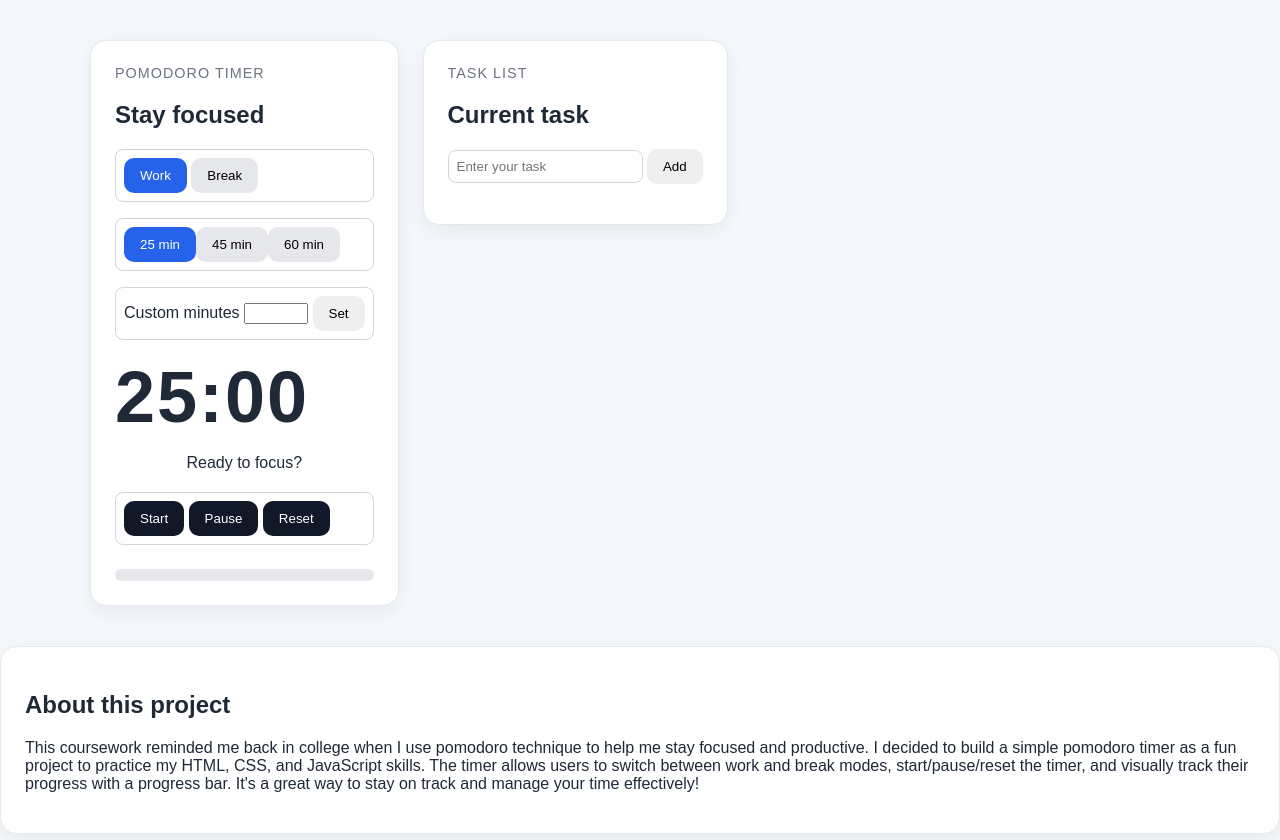
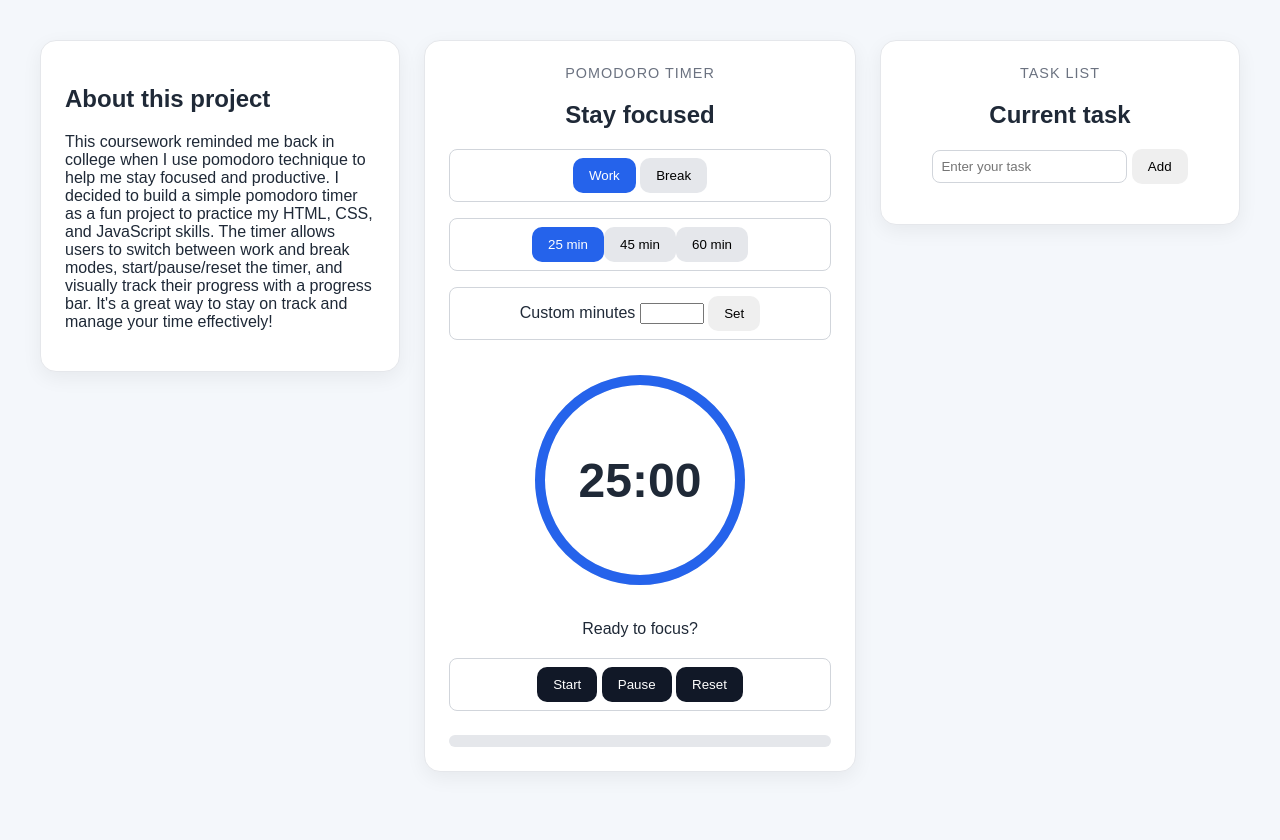
Before and after one commit to tonytran40/My_Personal_Website, a plain HTML site: page index.html in a window 1280 px wide. Drawn offline with Linux system fonts and the light colour scheme.

Commit message:
formatted the page better

```diff
--- a/index.html
+++ b/index.html
@@ -8,6 +8,13 @@
   </head>
   <body>
     <main class="app">
+
+     <section class="about">
+        <h2>About this project</h2>
+        <p>
+        This coursework reminded me back in college when I use pomodoro technique to help me stay focused and productive. I decided to build a simple pomodoro timer as a fun project to practice my HTML, CSS, and JavaScript skills. The timer allows users to switch between work and break modes, start/pause/reset the timer, and visually track their progress with a progress bar. It's a great way to stay on track and manage your time effectively!
+        </p>
+      </section>
       <section class="card">
         <p class="eyebrow">Pomodoro Timer</p>
         <h1>Stay focused</h1>
@@ -25,7 +32,25 @@
             <button id="set-custom-btn">Set</button>
         </div>
 
-        <div class="timer" id="timer">25:00</div>
+        <div class="timer-circle">
+  <svg class="progress-ring" width="220" height="220">
+    <circle
+      class="progress-bg"
+      cx="110"
+      cy="110"
+      r="100"
+    ></circle>
+
+    <circle
+      class="progress-ring-circle"
+      cx="110"
+      cy="110"
+      r="100"
+    ></circle>
+  </svg>
+
+  <div class="timer-text" id="timer">25:00</div>
+</div>
         <p class="status" id="status">Ready to focus?</p>
 
         <div class="controls">
@@ -39,26 +64,20 @@
         </div>
       </section>
 
-      <aside class = "card task">
-        <p class = "eyebrow">Task List</p>
+      <aside class="card tasks-card">
+        <p class="eyebrow">Task List</p>
         <h2> Current task</h2>
 
-        <div class = "task-input">
-            <input id = "task-input" type = "text" placeholder = "Enter your task " />
-            <button id = "add-task-btn">Add</button>
+        <div class="task-input">
+            <input id="task-input" type="text" placeholder="Enter your task " />
+            <button id="add-task-btn">Add</button>
         </div>
 
-        <ul id = "task-list"></ul>
+        <ul id="task-list"></ul>
       </aside>
     </main>
 
 
-      <section class="about">
-        <h2>About this project</h2>
-        <p>
-        This coursework reminded me back in college when I use pomodoro technique to help me stay focused and productive. I decided to build a simple pomodoro timer as a fun project to practice my HTML, CSS, and JavaScript skills. The timer allows users to switch between work and break modes, start/pause/reset the timer, and visually track their progress with a progress bar. It's a great way to stay on track and manage your time effectively!
-        </p>
-      </section>
     </main>
 
     <script src="./script.js"></script>
--- a/script.js
+++ b/script.js
@@ -39,7 +39,14 @@ function formatTime(seconds) {
 function updateDisplay() {
   timerDisplay.textContent = formatTime(timeLeft);
   const progressPercent = ((totalTime - timeLeft) / totalTime) * 100;
-  progressBar.style.width = `${progressPercent}%`;
+  const circle = document.querySelector(".progress-ring-circle");
+const radius = 100;
+const circumference = 2 * Math.PI * radius;
+
+circle.style.strokeDasharray = circumference;
+
+const offset = circumference - (timeLeft / totalTime) * circumference;
+circle.style.strokeDashoffset = offset;
 }
 
 function setModeButtonState(mode) {
--- a/style.css
+++ b/style.css
@@ -11,12 +11,13 @@ body {
 }
 
 .app {
-  width: min(1100px, 100%);
+  width: min(1200px, 100%);
   margin: 40px auto;
-  display: flex;
+
+  display: grid;
+  grid-template-columns: 1fr 1.2fr 1fr;
   gap: 24px;
-  align-items: flex-start;
-  flex-wrap: wrap;
+  align-items: start;
 }
 
 .card,
@@ -27,10 +28,18 @@ body {
   padding: 24px;
   border: 1px solid #e5e7eb;
   box-shadow: 0 6px 20px rgba(0,0,0,0.06);
+  width: 100%;
 }
 
-.about {
-  width: 100%;
+.about{
+    grid-column: 1;
+}
+.card {
+  grid-column: 2;
+  text-align: center;
+}
+.tasks-card {
+  grid-column: 3;
 }
 
 .eyebrow {
@@ -138,3 +147,43 @@ body {
 body.break-mode{
     background: #fde2e2;
 }
+
+.timer-circle {
+  position: relative;
+  width: 220px;
+  height: 220px;
+  margin: 30px auto;
+}
+
+.timer-text {
+  position: absolute;
+  top: 50%;
+  left: 50%;
+  transform: translate(-50%, -50%);
+  font-size: 3rem;
+  font-weight: bold;
+}
+
+.progress-ring {
+  transform: rotate(-90deg);
+}
+
+.progress-bg {
+  fill: none;
+  stroke: #e5e7eb;
+  stroke-width: 10;
+}
+
+.progress-ring-circle {
+  fill: none;
+  stroke: #2563eb;
+  stroke-width: 10;
+  stroke-linecap: round;
+  stroke-dasharray: 628;
+  stroke-dashoffset: 628;
+  transition: stroke-dashoffset 0.3s linear;
+}
+
+body.break-mode .progress-ring-circle {
+  stroke: #ef4444;
+}
```
